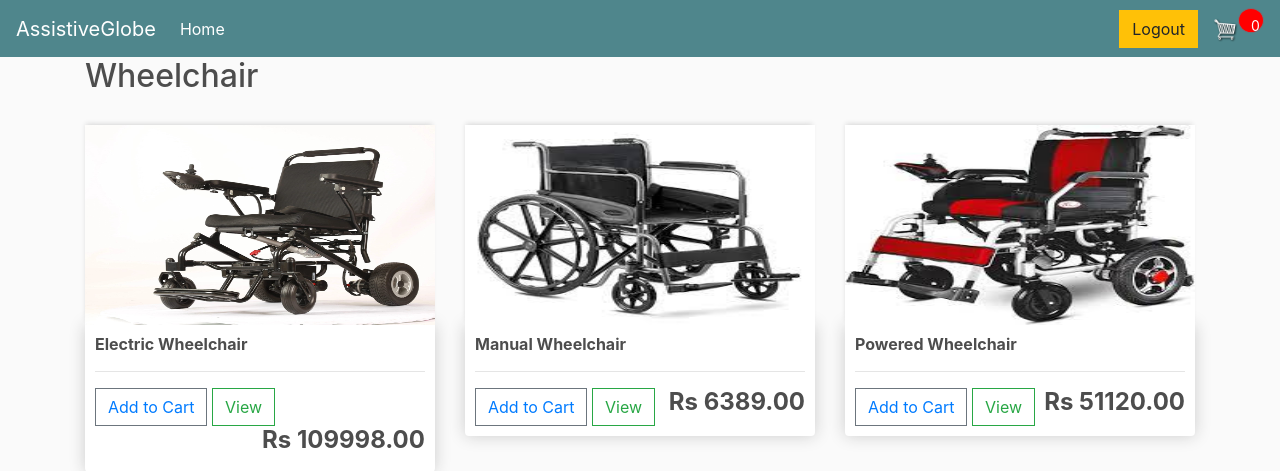
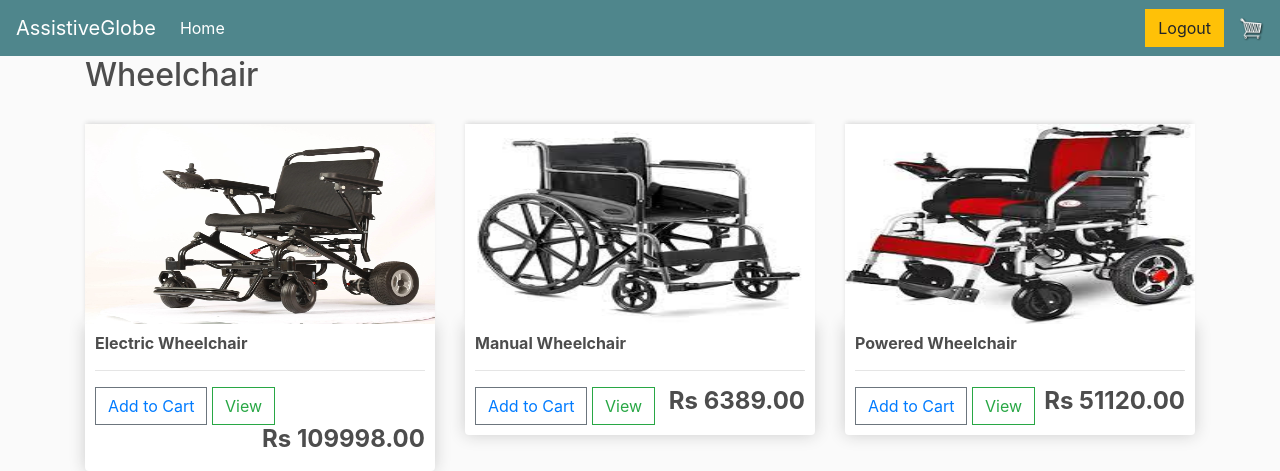
Before and after one commit to Sruthy0290/MainProject, a Django app: page /product/ in a window 1280 px wide. Shown: the top 471 px of the page. Run offline with Django 4.2, Linux system fonts and the light colour scheme; a user stored in the database is signed in; data comes from the database, SQL or seed files in the repository; some libraries are stand-ins or nearby versions.

Commit message:
git commit -m add

```diff
--- a/assistiveglobe/template/product.html
+++ b/assistiveglobe/template/product.html
@@ -102,7 +102,7 @@
                 <a href="{% url 'cart' %}">
                     <img  id="cart-icon" src="{% static 'images/cart.png' %}">
                 </a>
-                <p id="cart-total" class="btn btn-outline-secondary">0</p>
+                <!-- <p id="cart-total" class="btn btn-outline-secondary">0</p> -->
             {% else %}
 
                 <!-- Show this button only if the user is not logged in -->
```
